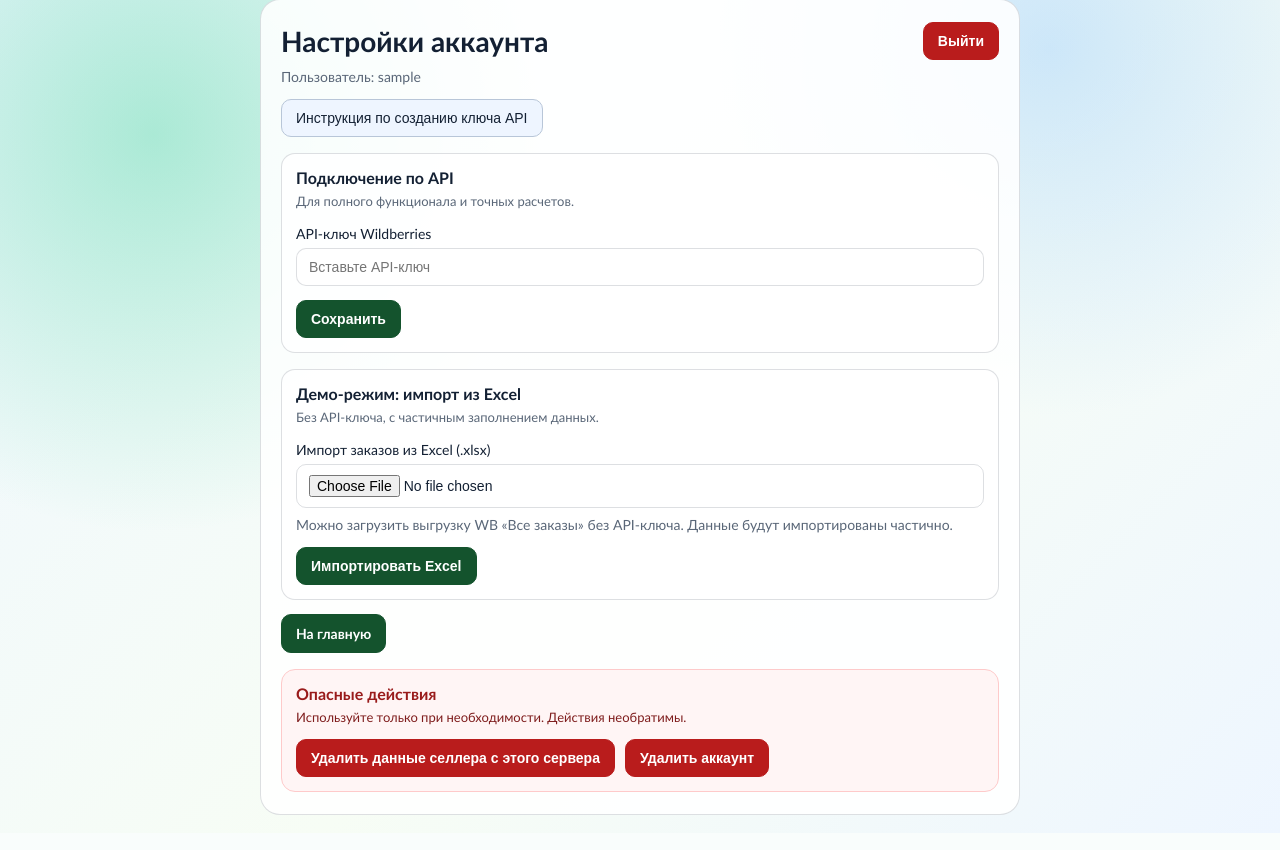
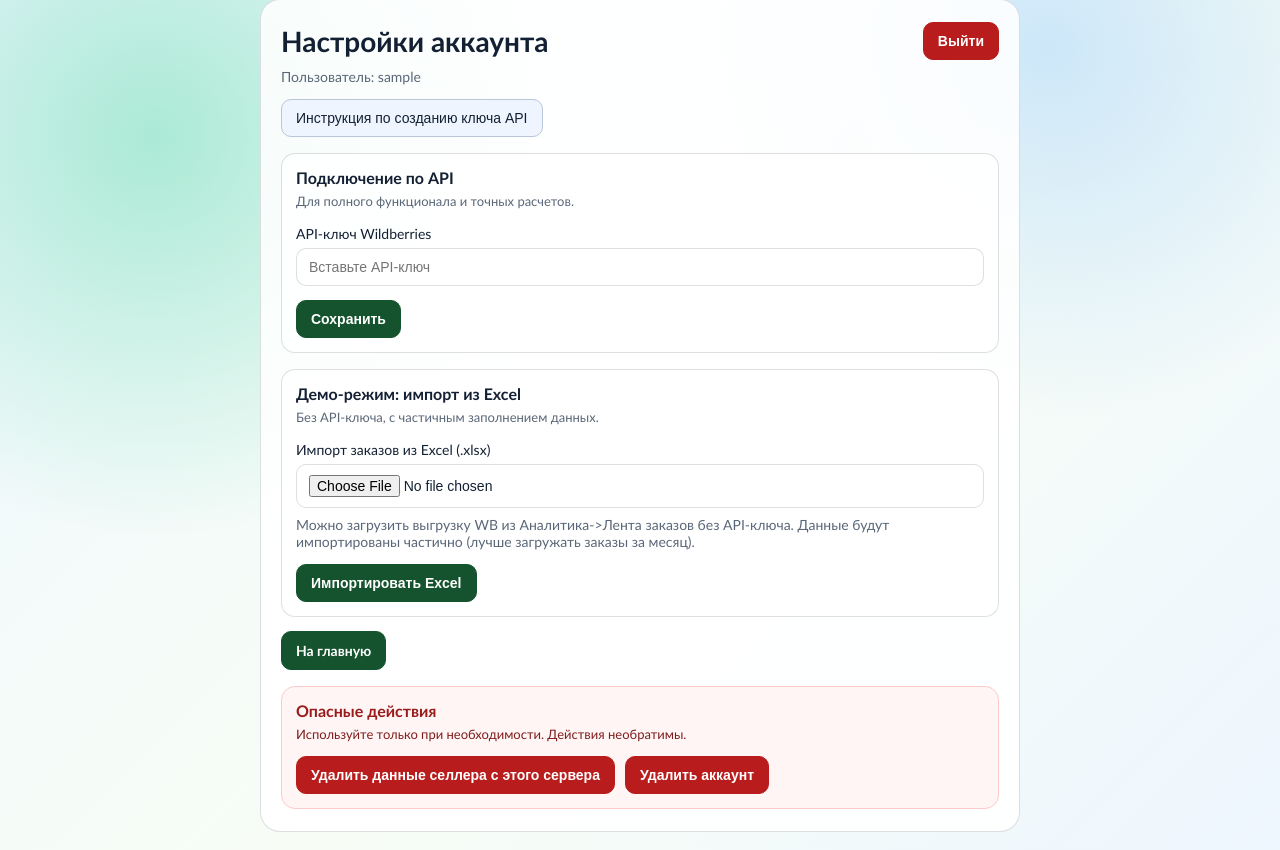
Before and after one commit to ingenererusso-cyber/wb-cloud, a Django app: page /account/settings/ in a window 1280 px wide. Shown: the part 19-869 px from the top of the page. Before the commit the page ends 834 px from the top, so only its background shows below. Run offline with Django 5.2, Linux system fonts and the light colour scheme; the visitor is signed in with stand-in values (Sample User, id 1); data comes from the database, SQL or seed files in the repository; data that the repository does not hold is empty.

Commit message:
Update Excel import hint text in account settings

```diff
--- a/templates/account/settings.html
+++ b/templates/account/settings.html
@@ -303,7 +303,7 @@
                     <label for="orders_excel">Импорт заказов из Excel (.xlsx)</label>
                     <input id="orders_excel" name="orders_excel" type="file" accept=".xlsx">
                 </div>
-                <p class="muted">Можно загрузить выгрузку WB «Все заказы» без API-ключа. Данные будут импортированы частично.</p>
+                <p class="muted">Можно загрузить выгрузку WB из Аналитика->Лента заказов без API-ключа. Данные будут импортированы частично (лучше загружать заказы за месяц).</p>
                 <div class="actions">
                     <button class="btn btn-primary" type="submit">Импортировать Excel</button>
                 </div>
```
